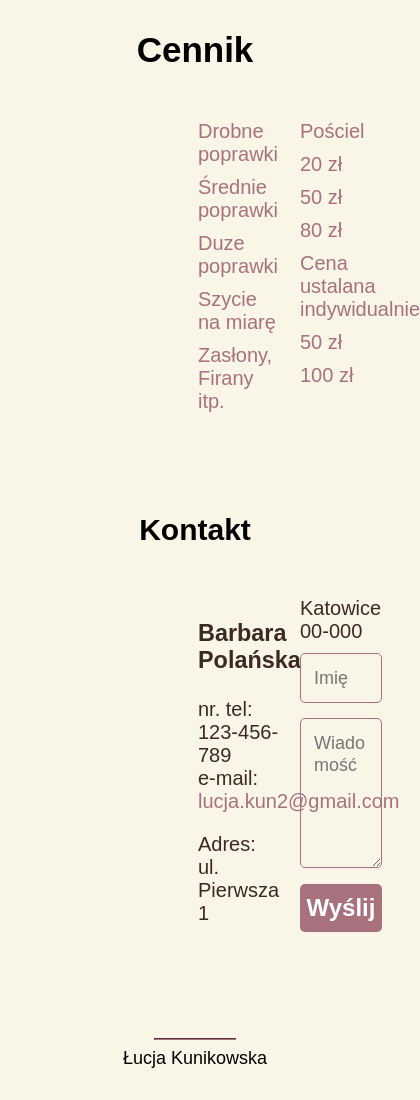
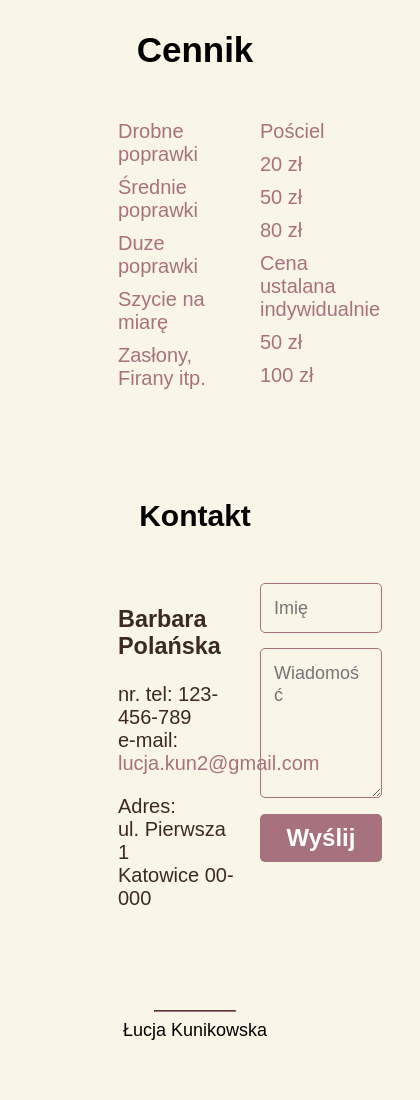
Before and after one commit to lucyxkk/uslugi-krawieckie, a plain HTML site: page index.html in a window 390 px wide. Shown: the part 1480-2580 px from the top of the page, 420 px wide, since content can reach past the window. Drawn offline with Linux system fonts and the light colour scheme; a web font is replaced by a local one.

```diff
--- a/styles.css
+++ b/styles.css
@@ -254,9 +254,9 @@ footer {
 
 @media only screen and (max-width: 1200px) {
     #list {
-        margin-left: 150px;
+        margin-left: 70px;
     }
     #contact-list {
-        margin-left: 150px;
+        margin-left: 70px;
     }
 }
```
